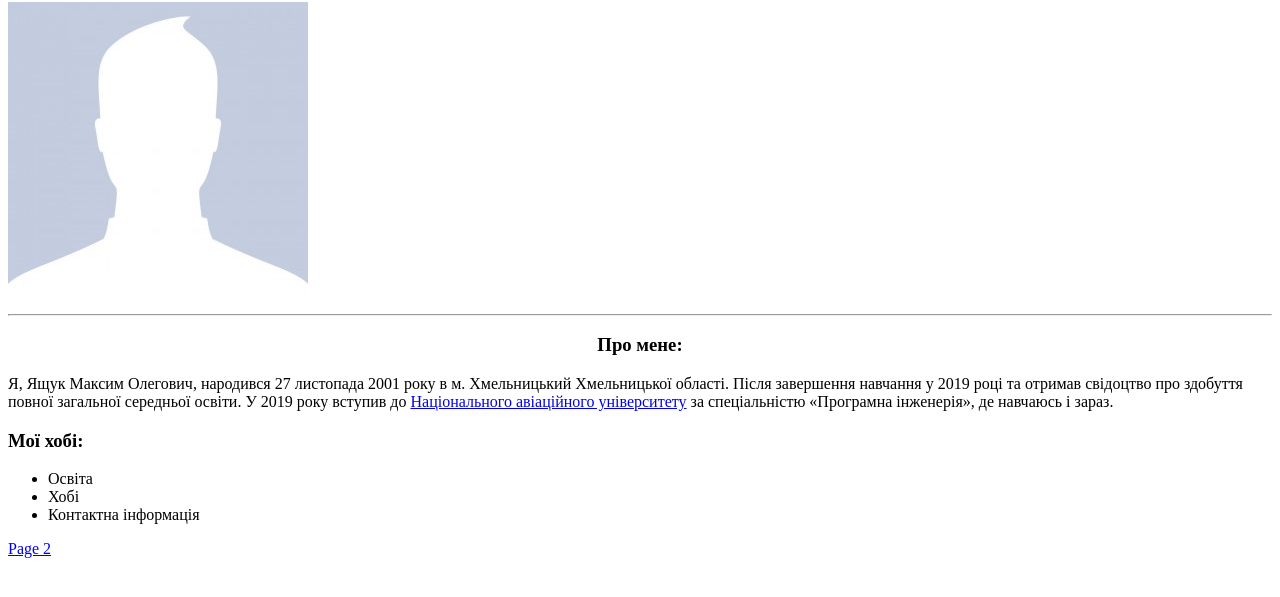
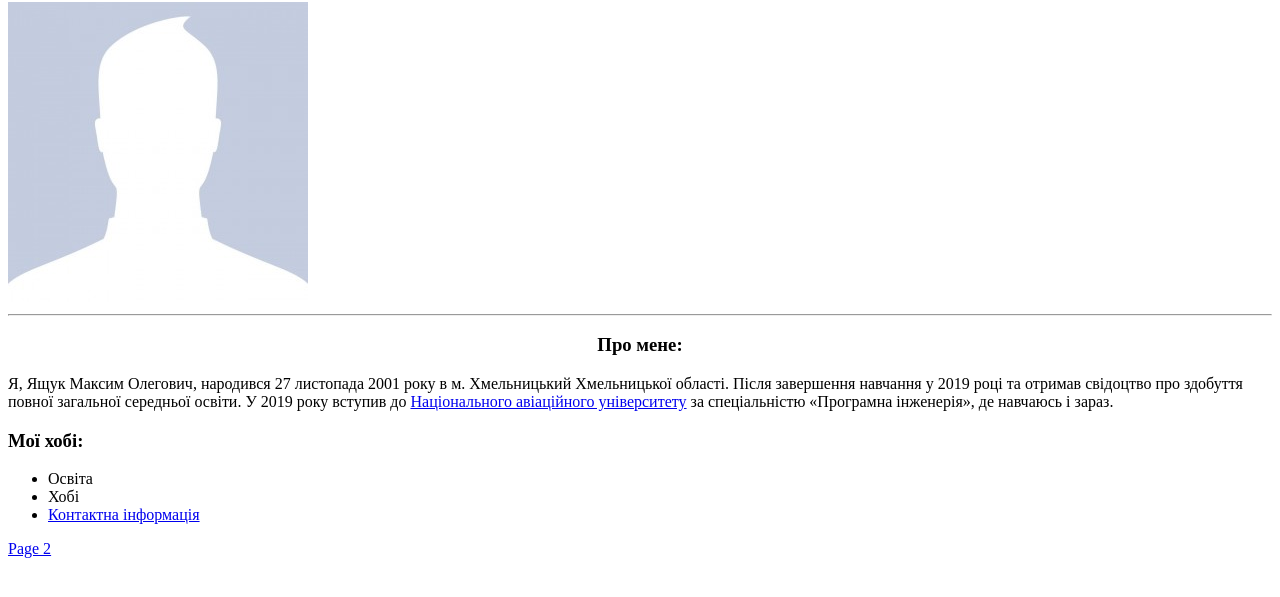
Before and after one commit to iWLU/Personal-Site, a plain HTML site: page index.html in a window 1280 px wide. Shown: the part 125-722 px from the top of the page. Drawn offline with Linux system fonts and the light colour scheme.

Commit message:
Update index.html

```diff
--- a/index.html
+++ b/index.html
@@ -19,7 +19,7 @@
     <ul type=disk>
       <li>Освіта</li>
       <li>Хобі</li>
-      <li>Контактна інформація</li>
+      <li><a href="contact.html">Контактна інформація</a></li>
     </ul>
     <a href="page2.html">Page 2</a>
   </body>
```
